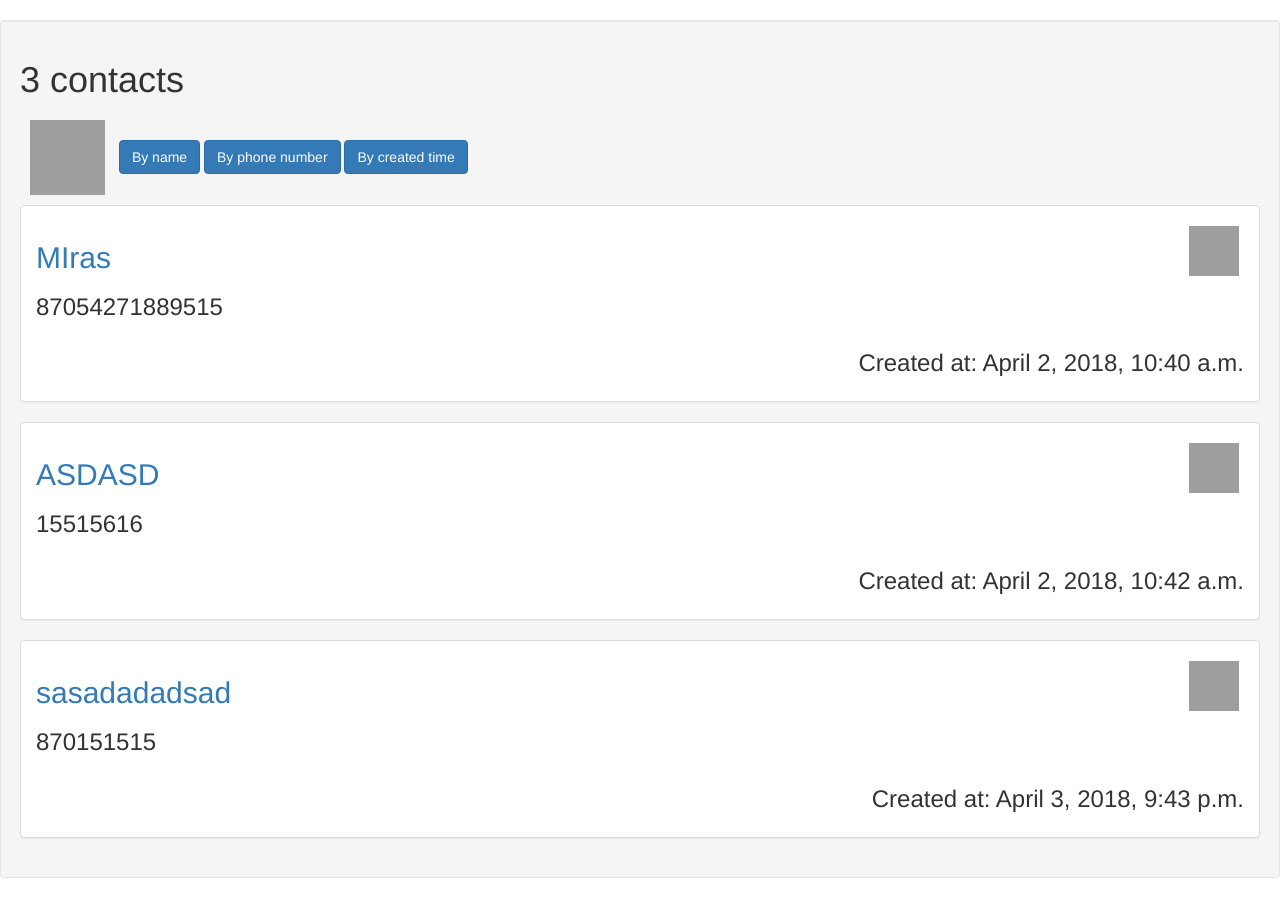
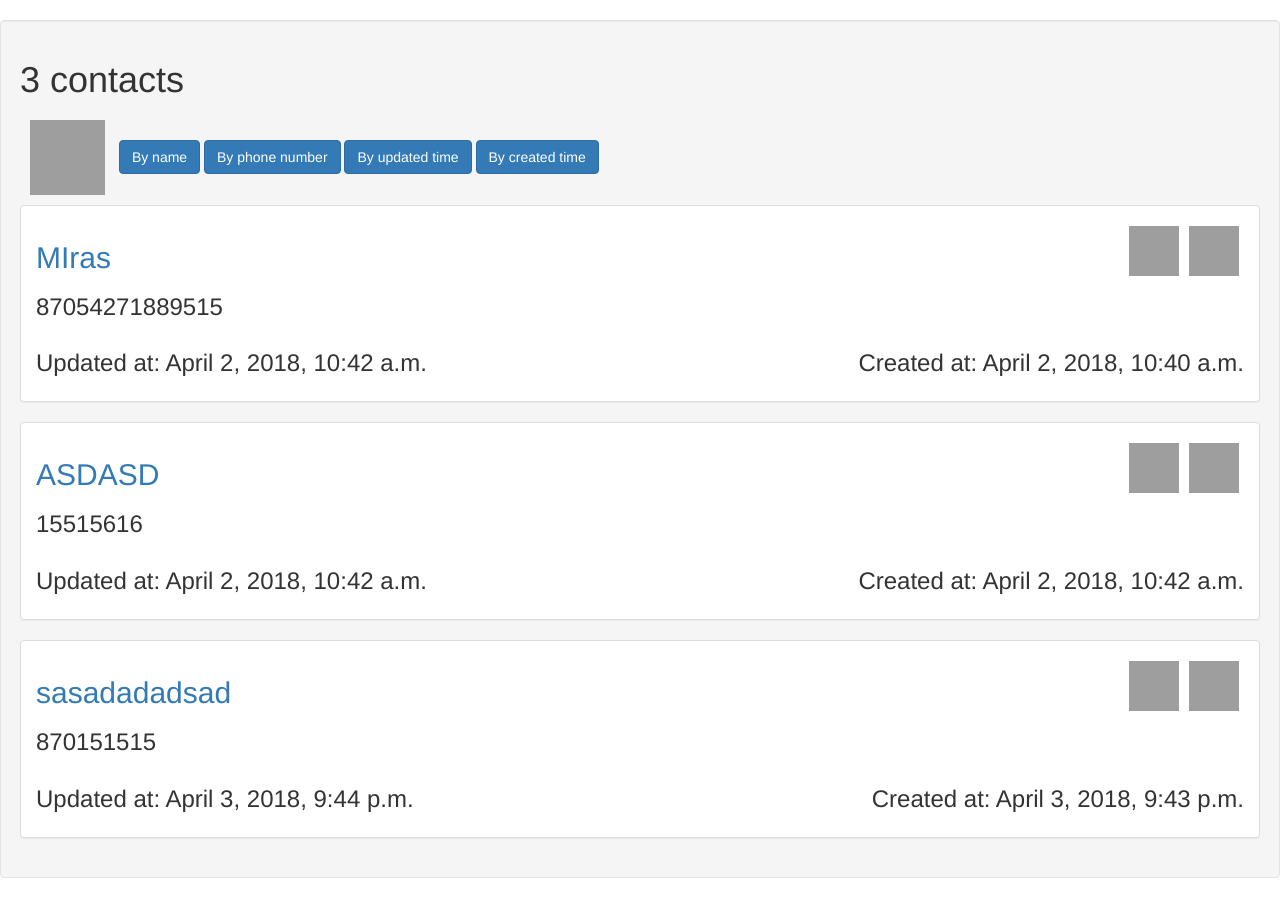
Before and after one commit to Temirbay/Todo-Contact-List-App, a Django app: page /contacts in a window 1280 px wide. Shown: the part 52-950 px from the top of the page. Run offline with Django 3.2, Linux system fonts and the light colour scheme; data comes from the database, SQL or seed files in the repository; both versions use the stored data as it was after the commit; some libraries are stand-ins or nearby versions; grey boxes are pictures that could not be loaded.

Commit message:
Priority field added

```diff
--- a/todo_app/models.py
+++ b/todo_app/models.py
@@ -5,7 +5,9 @@ class Todo (models.Model):
     title = models.CharField(max_length=100)
     created_at = models.DateTimeField(auto_now_add=True, blank=True, null=True)
     updated_at = models.DateTimeField(auto_now=True, blank=True, null=True)
+    priority = models.IntegerField(default=1)
     completed = models.BooleanField(default=False)
+
 
     def __str__(self):
         return self.title
@@ -15,6 +17,6 @@ class Contact (models.Model):
     name = models.CharField(max_length=100)
     phone_number = models.CharField(max_length=20)
     created_at = models.DateTimeField(auto_now_add=True, blank=True, null=True)
-
+    updated_at = models.DateTimeField(auto_now=True, blank=True, null=True)
     def __str__(self):
         return self.name
--- a/todo_app/templates/contact/contact_detail.html
+++ b/todo_app/templates/contact/contact_detail.html
@@ -8,6 +8,7 @@
                 <h2><b>{{contact}}</b></h2>
                 <h3>{{contact.phone_number}}</h3>
                 <h3 class="pull-right">Created at: {{contact.created_at}}</h3>
+                <h3 class="pull-left">Updated at: {{contact.updated_at}}</h3>
             </div>
         </div>
     </div>
--- a/todo_app/templates/contact/contact_list.html
+++ b/todo_app/templates/contact/contact_list.html
@@ -18,12 +18,16 @@
                 class="icon-add">
         </a>
 
-        <a href="{% url 'contact_sort' sort_id=3 %}">
+        <a href="{% url 'contact_sort' sort_id=4 %}">
                 <button class="btn btn-primary">By name</button>
         </a>
 
+        <a href="{% url 'contact_sort' sort_id=3 %}">
+                <button class="btn btn-primary">By phone number</button>
+        </a>
+
         <a href="{% url 'contact_sort' sort_id=2 %}">
-                <button class="btn btn-primary">By phone number</button>
+            <button class="btn btn-primary">By updated time</button>
         </a>
 
         <a href="{% url 'contact_sort' sort_id=1 %}">
@@ -38,9 +42,15 @@
                                 alt="delete"
                                 class="icon">
                     </a>
+                    <a href="{% url 'contact_update' contact_id=contact.id %}" class="pull-right">
+                            <img src="https://cdn1.iconfinder.com/data/icons/documents-6/512/reload_edition-512.png"
+                                alt="edit"
+                                class="icon">
+                    </a>
                     <h2><a href="{% url 'contact_detail' contact_id=contact.id %}">{{contact.name}}</a></h2>
                     <h3>{{contact.phone_number}}</h3>
                     <h3 class="pull-right">Created at: {{contact.created_at}}</h3>
+                    <h3 class="pull-left">Updated at: {{contact.updated_at}}</h3>
                 </div>
             </div>
         {% endfor %}
--- a/todo_app/templates/todo/todo_add.html
+++ b/todo_app/templates/todo/todo_add.html
@@ -9,6 +9,12 @@
             <input type="text" name="title" id="title" class="form-control"/>
         </div>
 
+        <div class="form-group">
+            <label for="priority">Priority</label>
+            <input type="text" name="priority" id="priority" class="form-control"
+                    min="1" max="5" placeholder="Enter number from 1 to 5"/>
+        </div>
+
         <button type="submit" class="btn btn-default">Submit</button>
     </form>
 
--- a/todo_app/templates/todo/todo_detail.html
+++ b/todo_app/templates/todo/todo_detail.html
@@ -10,7 +10,7 @@
                 {% if todo.completed == True %}
                     <h4> <i> Completed </i></h4>
                 {% endif %}
-
+                <h2>Priority: {{todo.priority}} </h2>
                 <h3 class="pull-right">Created at: {{todo.created_at}}</h3>
                 <h3 class="pull-left">Updated at: {{todo.updated_at}}</h3>
 
--- a/todo_app/templates/todo/todo_list.html
+++ b/todo_app/templates/todo/todo_list.html
@@ -19,6 +19,9 @@
                 class="icon-add">
         </a>
 
+        <a href="{% url 'todo_sort' sort_id=4 %}">
+            <button class="btn btn-primary">By priority</button>
+        </a>
 
         <a href="{% url 'todo_sort' sort_id=3 %}">
             <button class="btn btn-primary">By title</button>
@@ -53,6 +56,7 @@
                     {% endif %}
                     <a href="{% url 'todo_detail' todo_id=todo.id %}"><h3>View More</h3></a>
 
+                    <h2>Priority:<b> {{todo.priority}}</b> </h2>
                     <h3 class="pull-right">Created at: {{todo.created_at}}</h3>
                     <h3 class="pull-left">Updated at: {{todo.updated_at}}</h3>
 
--- a/todo_app/templates/todo/todo_update.html
+++ b/todo_app/templates/todo/todo_update.html
@@ -9,6 +9,11 @@
             <input type="text" name="title" id="title" class="form-control" value="{{todo.title}}"/>
         </div>
 
+        <div class="form-group">
+            <label for="priority">Priority</label>
+            <input type="text" name="priority" id="priority" class="form-control"
+                    value="{{todo.priority}}"/>
+        </div>
         <button type="submit" class="btn btn-default">Submit</button>
     </form>
 
--- a/todo_app/urls.py
+++ b/todo_app/urls.py
@@ -18,4 +18,5 @@ urlpatterns = [
     path('contacts/add', views.contact_add, name="contact_add"),
     path('contacts/delete/<int:contact_id>', views.contact_delete, name="contact_delete"),
     path('contacts/sort/<int:sort_id>', views.contact_sort, name="contact_sort"),
+    path('contact/<int:contact_id>', views.contact_update, name="contact_update"),
 ]
--- a/todo_app/views.py
+++ b/todo_app/views.py
@@ -16,7 +16,8 @@ def todo_detail (request, todo_id):
 def todo_add (request):
     if (request.method == 'POST'):
         title = request.POST['title']
-        todo = Todo (title=title)
+        priority = request.POST['priority']
+        todo = Todo (title=title, priority=priority)
         todo.save()
         return redirect('/todos')
     else:
@@ -37,6 +38,7 @@ def todo_update (request, todo_id):
     todo = Todo.objects.get (pk=todo_id)
     if (request.method == 'POST'):
         todo.title = request.POST['title']
+        todo.priority = request.POST['priority']
         todo.save()
         return redirect('/todos')
     else:
@@ -47,8 +49,10 @@ def todo_sort (request, sort_id):
         todos = Todo.objects.all().order_by('-created_at')
     elif sort_id == 2:
         todos = Todo.objects.all().order_by('-updated_at')
-    if sort_id == 3:
+    elif sort_id == 3:
         todos = Todo.objects.all().order_by('title')
+    elif sort_id == 4:
+        todos = Todo.objects.all().order_by('-priority')
     return render (request, 'todo/todo_list.html', {"todos": todos, "active_menu": "todo"})
 
 
@@ -78,8 +82,21 @@ def contact_delete (request, contact_id):
 def contact_sort (request, sort_id):
     if sort_id == 1:
         contacts = Contact.objects.all().order_by('-created_at')
-    elif sort_id == 2:
+    if sort_id == 2:
+        contacts = Contact.objects.all().order_by('-updated_at')
+    elif sort_id == 3:
         contacts = Contact.objects.all().order_by('phone_number')
-    elif sort_id == 3:
+    elif sort_id == 4:
         contacts = Contact.objects.all().order_by('name')
     return render (request, 'contact/contact_list.html', {"contacts": contacts, "active_menu": "contact"})
+
+
+def contact_update (request, contact_id):
+    contact = Contact.objects.get (pk=contact_id)
+    if (request.method == 'POST'):
+        contact.name = request.POST['name']
+        contact.phone_number = request.POST['phone_number']
+        contact.save()
+        return redirect('/contacts')
+    else:
+        return render(request, "contact/contact_update.html", {"active_menu": "contact", "contact": contact})
```
Also changed, not shown: todo_app/templates/contact/contact_update.html (added, +22 -0 lines), db.sqlite3, todo_app/migrations/0004_contact_updated_at.py (added), todo_app/migrations/0005_todo_priority.py (added).
